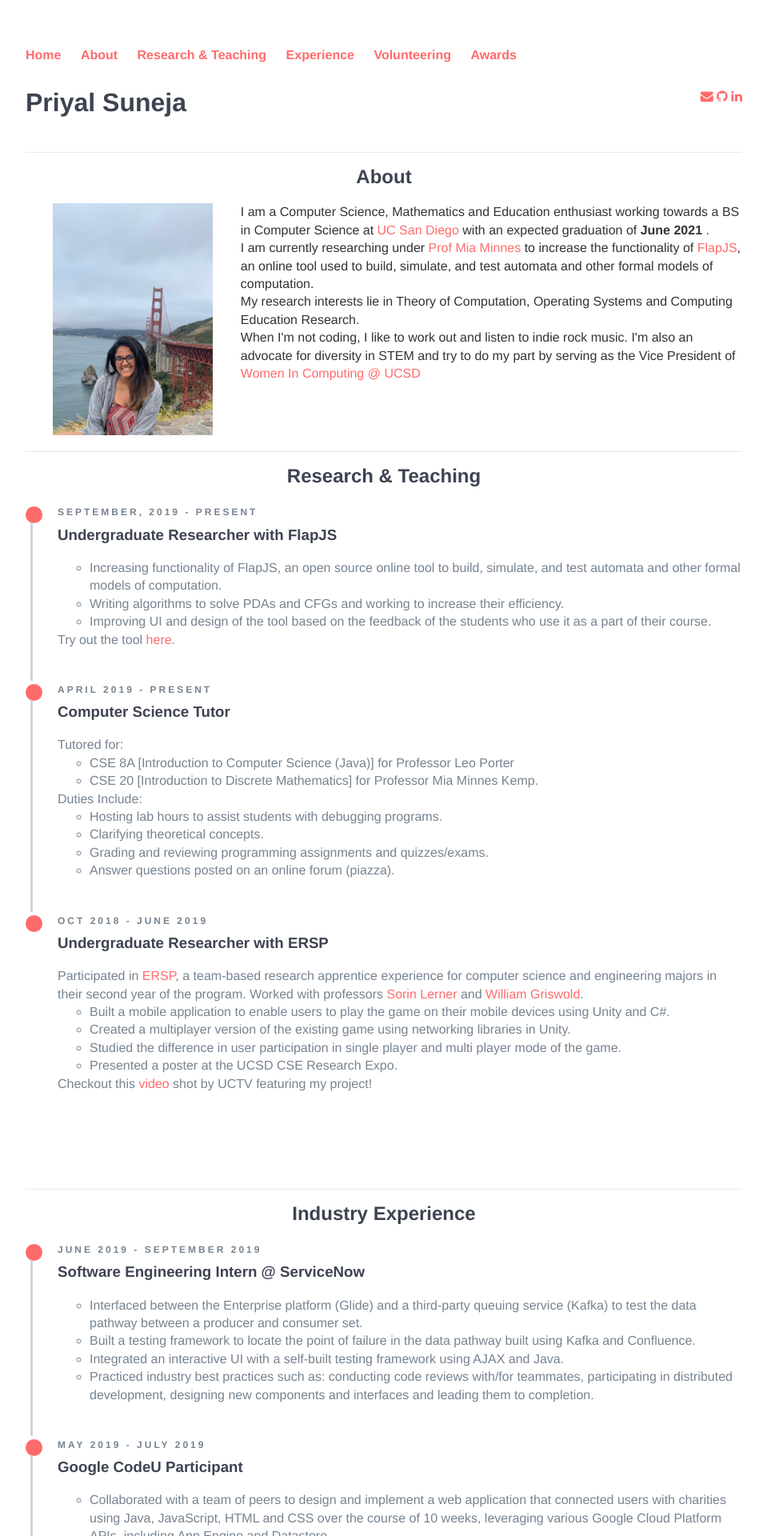
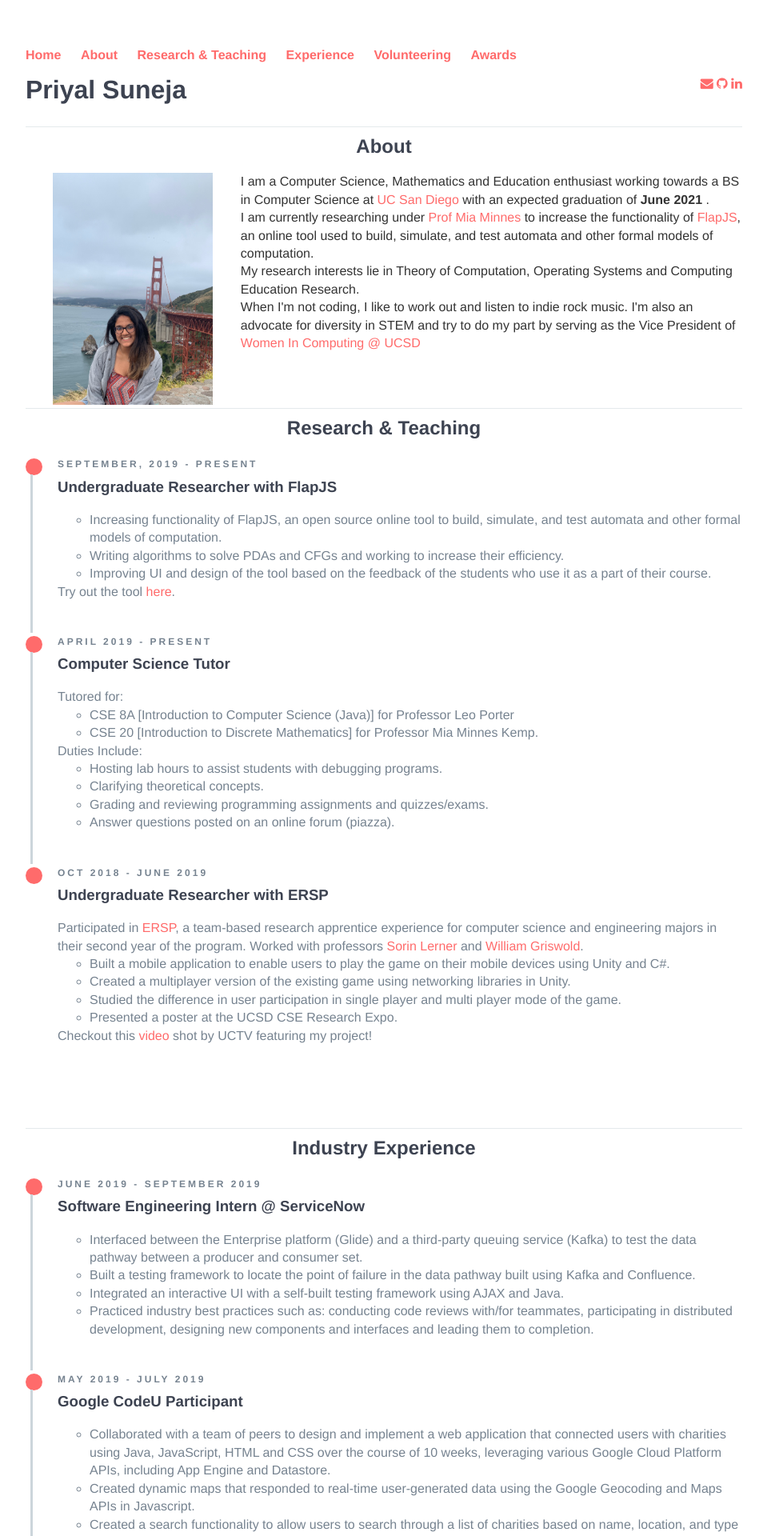
Before and after one commit to p-suneja/p-suneja.github.io, a Jekyll site: the page built from index.html, in a window 1280 px wide. Shown: the top 1920 px of the page at 80% size, without its empty margins (160-1119 px from the left). Built offline with Jekyll 4.4.1, drawn with Linux system fonts in a browser that asks for light colours; nearby versions of some CDN libraries.

Commit message:
Update main.css

```diff
--- a/css/main.css
+++ b/css/main.css
@@ -100,8 +100,8 @@
 
 .example-title {
   text-align: center;
-  /*margin-bottom: 10px;*/
-  padding: 1em 0;
+  margin-bottom: 10px;
+  /*padding: 1em 0;*/
   border-bottom: 1px solid #E4EAEC;
 }
 .example-title p {
```
